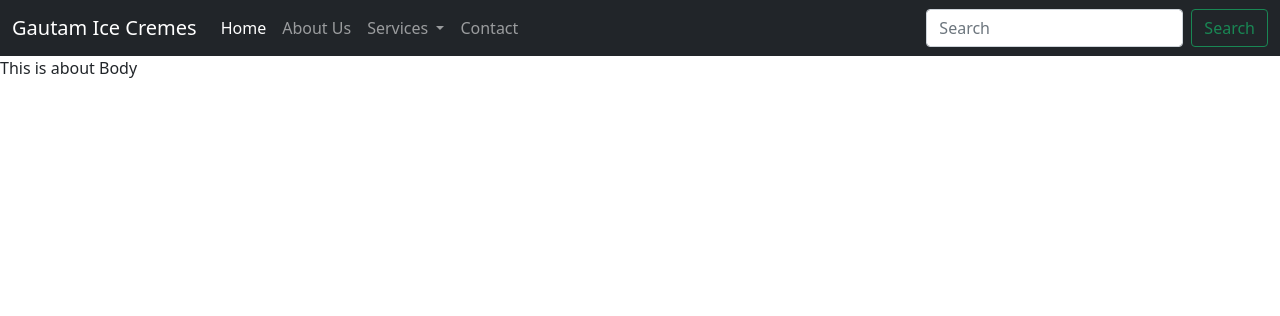
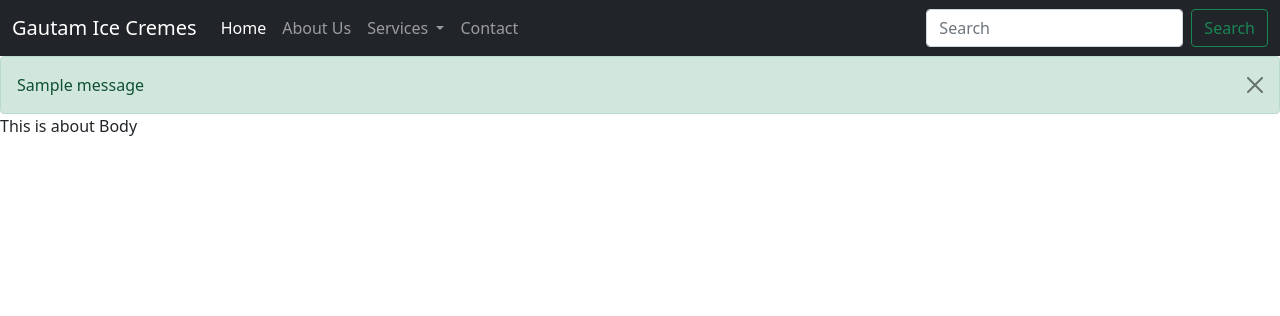
Before and after one commit to PGautam27/First-Django-Project, a Django app: page /about in a window 1280 px wide. Shown: the top 316 px of the page. Run offline with Django 4.2, Linux system fonts and the light colour scheme; one stand-in notice (Sample message) is shown.

Commit message:
First Django

```diff
--- a/djangoProject/settings.py
+++ b/djangoProject/settings.py
@@ -11,6 +11,7 @@ https://docs.djangoproject.com/en/4.0/ref/settings/
 """
 
 from pathlib import Path
+from django.contrib.messages import constants as messages
 
 # Build paths inside the project like this: BASE_DIR / 'subdir'.
 BASE_DIR = Path(__file__).resolve().parent.parent
--- a/myApp/views.py
+++ b/myApp/views.py
@@ -1,7 +1,7 @@
-from django.db.utils import IntegrityError
+from datetime import datetime
 from django.shortcuts import render
-from datetime import datetime
 from myApp.models import Contact
+from django.contrib import messages
 
 
 # Create your views here.
@@ -28,4 +28,5 @@ def contact(request):
         desc = request.POST.get('desc')
         contacts = Contact(name=name, email=email, phone=phone, desc=desc, date=datetime.today())
         contacts.save()
+        messages.success(request, 'Your message was sent bro')
     return render(request, 'contact.html')
--- a/templates/base.html
+++ b/templates/base.html
@@ -48,6 +48,14 @@
   </div>
 </nav>
 
+    {% if messages %}
+        {% for message in messages %}
+<div class="alert alert-{{ message.tags }} alert-dismissible fade show my-0" role="alert">
+  {{ message }}
+    <button type="button" class="btn-close" data-bs-dismiss="alert" aria-label="Close"></button>
+</div>
+        {% endfor %}
+    {% endif %}
     {% block body %} {% endblock body %}
 
     <script src="https://cdn.jsdelivr.net/npm/bootstrap@5.1.3/dist/js/bootstrap.bundle.min.js" integrity="sha384-ka7Sk0Gln4gmtz2MlQnikT1wXgYsOg+OMhuP+IlRH9sENBO0LRn5q+8nbTov4+1p" crossorigin="anonymous"></script>
```
Also changed, not shown: myApp/models.py (+6 -3 lines), db.sqlite3, myApp/migrations/0017_alter_contact_email_alter_contact_name_and_more.py (added).
